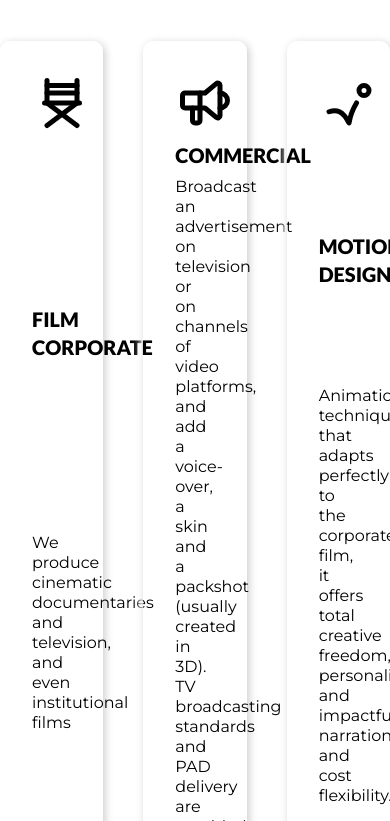
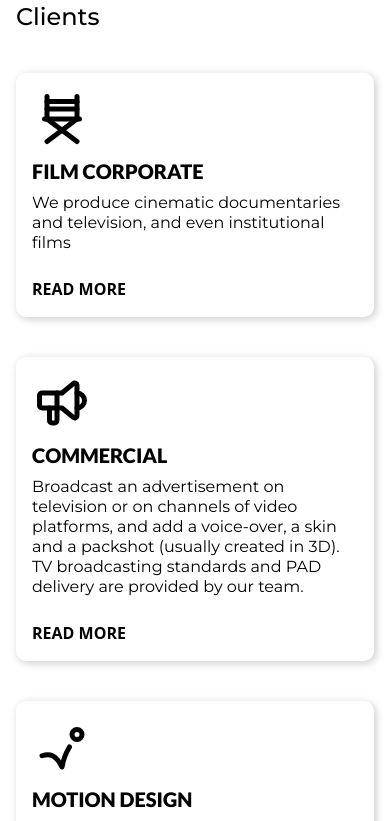
Before and after one commit to zoo-gha/n-films-portfolio, a Next.js app: page / in a window 390 px wide. Shown: the part 1222-2043 px from the top of the page. Built offline with nearby package versions, Linux system fonts and the light colour scheme.

Commit message:
style: :lipstick: make the service section responsive

```diff
--- a/components/Services.tsx
+++ b/components/Services.tsx
@@ -102,7 +102,7 @@ const services = [
 function Services() {
   return (
     <div className="bg-[#ffffff] w-full h-full overflow-hidden py-12">
-      <div className="max-w-6xl m-auto flex flex-col gap-10">
+      <div className="max-w-6xl mx-auto flex flex-col gap-10 px-4 lg:px-0">
         <span
           className="text-black text-4xl font-black self-start
           relative before:absolute before:bottom-[-10px] before:left-0 before:w-full before:h-[4px] before:bg-[#01BE83]
@@ -111,14 +111,15 @@ function Services() {
           Our Services
         </span>
         <h1
-          className={`${montserrat.className} text-black text-2xl font-medium max-w-[50rem] leading-8`}
+          className={`${montserrat.className} text-black text-2xl font-medium max-w-[50rem] lg:max-w-none leading-8`}
         >
           This is My Expertise, The Services I'll Provide My Clients
         </h1>
-        <div className="grid grid-cols-3 gap-10">
-          {services.map((service) => (
+        <div className="grid grid-cols-1 md:grid-cols-2 lg:grid-cols-3 gap-10">
+          {services.map((service, index) => (
             <div
-              className="card flex p-[2rem] px-[2rem] flex-1 flex-col justify-between gap-2
+              key={index}
+              className="card flex p-4 flex-col justify-between gap-2
               hover:bg-opacity-40 transition-all duration-500 ease-in-out hover:scale-105
               "
             >
@@ -144,7 +145,6 @@ function Services() {
             </div>
           ))}
         </div>
-        <div />
       </div>
     </div>
   );
```
